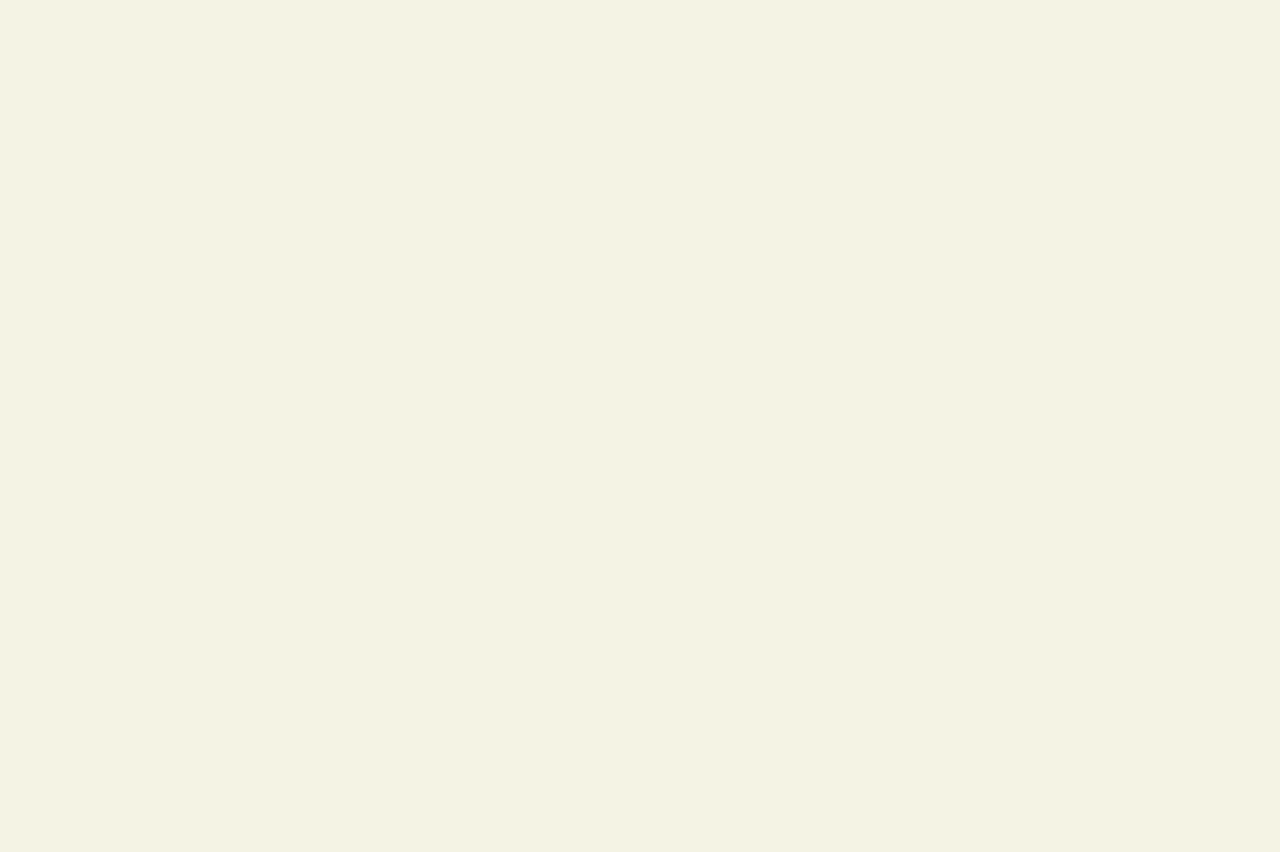
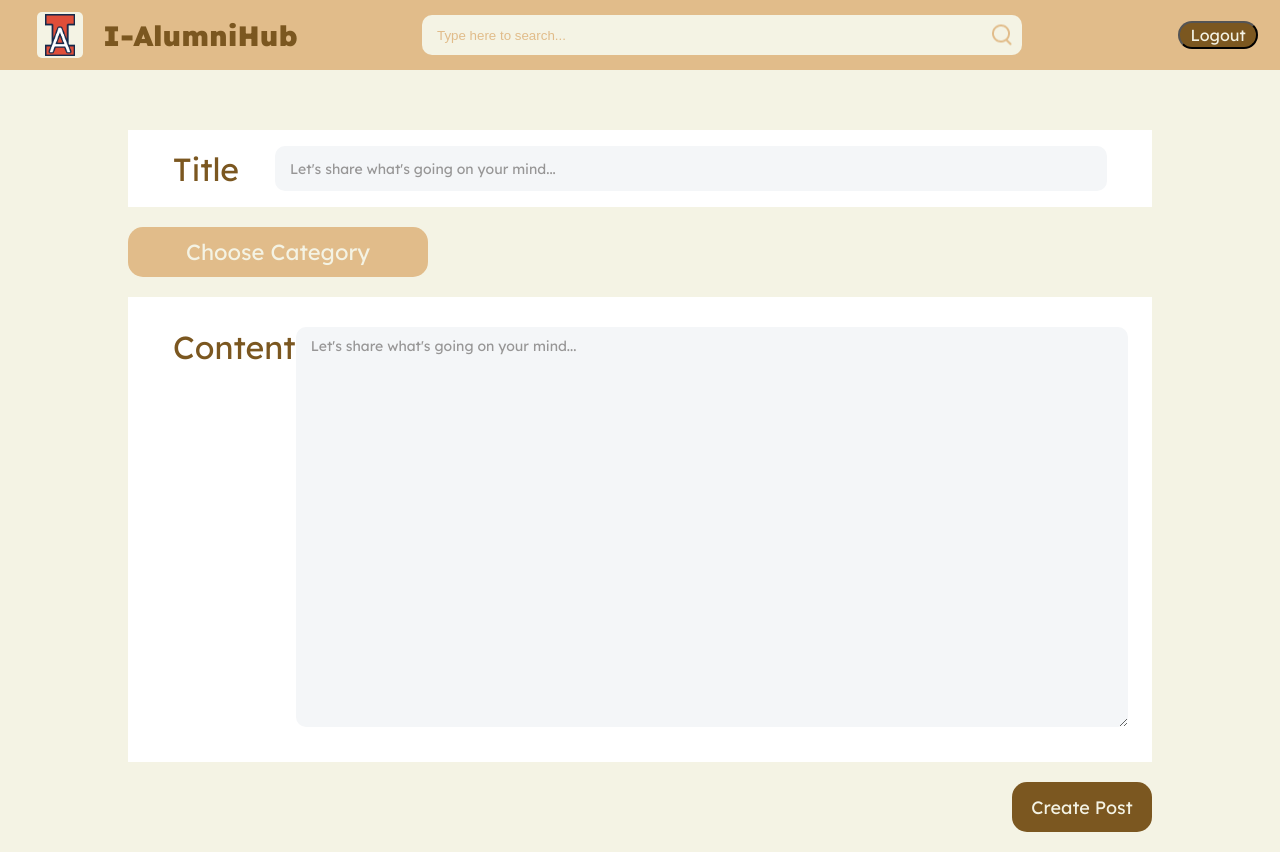
Before and after one commit to longma1012/CS409_project, a React (Create React App) app in the folder my-app/: page /createpost in a window 1280 px wide. Before the commit this address had no page. Before the commit the page ends 800 px from the top, so only its background shows below. Built offline with nearby package versions, Linux system fonts and the light colour scheme; no server answers.

Commit message:
self post frontend finished

```diff
--- a/my-app/src/App.js
+++ b/my-app/src/App.js
@@ -3,6 +3,7 @@ import LoginPage from "./components/LoginPage/LoginPage";
 import SignUpPage from "./components/SignUpPage/SignUpPage";
 import MainPage from "./components/MainPage/MainPage";
 import AfterSearch from "./components/MainPage/AfterSearch";
+import SelfPost from "./components/SelfPost/SelfPost";
 import { BrowserRouter as Router, Route, Link, Routes } from "react-router-dom";
 
 function App() {
@@ -14,6 +15,7 @@ function App() {
           <Route path="/signup" element={<SignUpPage />} />
           <Route path="/main" element={<MainPage />} />
           <Route path="/searched" element={<AfterSearch />} />
+          <Route path="/createpost" element={<SelfPost />} />
         </Routes>
       </div>
     </Router>
--- a/my-app/src/components/MainPage/MainPage.jsx
+++ b/my-app/src/components/MainPage/MainPage.jsx
@@ -2,6 +2,7 @@ import React from "react";
 import Header from "../Header/Header.jsx";
 import Categories from "./Categories.jsx";
 import PostCard from "./PostCard.jsx";
+import { Link } from "react-router-dom";
 
 import "./MainPage.css";
 
@@ -20,12 +21,14 @@ const MainPage = () => {
                     <div className="create-post-input">
                         <input
                             type="text"
-                            placeholder="Let's share what going on your mind..."
+                            placeholder="Let's share what's going on your mind..."
                         />
                     </div>
-                    <div className="create-post-button">
-                        <button>Create Post</button>
-                    </div>
+                    <Link to="/createpost">
+                        <div className="create-post-button">
+                            <button>Create Post</button>
+                        </div>
+                    </Link>
                 </div>
                 <div className="post-card-container">
                     <PostCard/>
--- a/my-app/src/components/MainPage/PostCard.css
+++ b/my-app/src/components/MainPage/PostCard.css
@@ -37,12 +37,20 @@ body {
 
 .content-area{
     margin-top: 10px;
+    display: flex;
+    flex-direction: column;
+    padding: 0;
+    /* border: 1px solid red; */
 }
-.title{
+.post-card-title{
+    max-width: 90%;
     font: var(--text-title);
     margin: 0;
+    text-align: left;
+    padding: 0;
 }
-.content{
+
+.post-card-content{
     font: var(--text-regular);
     color: var(--dark-grey);
     margin: 5px;
--- a/my-app/src/components/MainPage/PostCard.jsx
+++ b/my-app/src/components/MainPage/PostCard.jsx
@@ -16,15 +16,16 @@ const PostCard = () => {
                     <p className="post-time">2 days ago</p>
                 </div>
             </div>
+
             <div className="content-area">
-                <p className="title">
+                <div className="post-card-title">
                     Road Construction Update near Grainger Library
-                </p>
-                <p className="content">
+                </div>
+                <div className="post-card-content">
                     Recent road repairs near Grainger Library have caused
                     several street closures. This might lead to detours for
                     vehicles in the area. Please plan your route ...
-                </p>
+                </div>
             </div>
             <div className="info-area">
                 <div className="category-tag">Alumni Events</div>
--- /dev/null
+++ b/my-app/src/components/SelfPost/SelfPost.css
@@ -0,0 +1,113 @@
+@import "../../variables.css";
+
+.self-post-container {
+    margin-top: 60px;
+    display: flex;
+    /* justify-content: center; */
+    flex-flow: column;
+    align-items: center;
+}
+
+.self-post-title {
+    width: 80vw;
+    padding: 16px 0;
+    background-color: #ffffff;
+    display: flex;
+    justify-content: space-between;
+    align-items: center;
+}
+.self-post-title-text {
+    margin-left: 45px;
+    font: var(--text-title);
+}
+.self-post-title-input input {
+    width: 65vw;
+    height: 45px;
+    margin-right: 45px;
+    box-sizing: border-box;
+    background-color: var(--input-background);
+    border: 0;
+    border-radius: 10px;
+    color: var(--inner-text-grey);
+    font: var(--text-small);
+    padding-left: 15px;
+    font-size: 14px;
+}
+.self-post-title-input input::placeholder {
+    color: var(--inner-text-grey);
+}
+
+.category-choose {
+    margin: 20px 0;
+    width: 80vw;
+    /* border: 1px solid red; */
+}
+
+.category-choose-btn {
+    width: 300px;
+    height: 50px;
+    border-radius: 15px;
+    background-color: var(--light-brown);
+    font: var(--text-regular);
+    color: var(--background);
+    display: flex;
+    justify-content: center;
+    align-items: center;
+}
+
+.content-container {
+    width: 80vw;
+    padding: 30px 0;
+    background-color: #ffffff;
+    display: flex;
+    justify-content: space-between;
+    align-items: center;
+}
+.self-post-content-text {
+    margin-left: 45px;
+    align-self: flex-start;
+    font: var(--text-title);
+}
+.self-post-content-input textarea {
+    width: 65vw;
+    height: 400px;
+    margin-right: 45px;
+    padding: 10px;
+    box-sizing: border-box;
+    background-color: var(--input-background);
+    border: 0;
+    border-radius: 10px;
+    color: var(--inner-text-grey);
+    padding-left: 15px;
+    font: var(--text-small);
+    font-size: 14px;
+}
+.self-post-content-input textarea::placeholder {
+    color: var(--inner-text-grey);
+}
+
+.self-post-create {
+    margin: 20px 0;
+    width: 80vw;
+    /* border: 1px solid red; */
+    display: flex;
+    justify-content: flex-end;
+}
+
+.self-post-create-btn {
+    width: 140px;
+    height: 50px;
+    border-radius: 15px;
+    background-color: var(--dark-brown);
+    color: var(--background);
+
+    display: flex;
+    justify-content: center;
+    align-items: center;
+    font-family: Lexend;
+    font-size: 18px;
+}
+
+.self-post-create-btn:active {
+    background-color: #2f200a;
+}
--- a/my-app/src/components/SelfPost/SelfPost.jsx
+++ b/my-app/src/components/SelfPost/SelfPost.jsx
@@ -0,0 +1,39 @@
+import React from "react";
+import Header from "../Header/Header.jsx";
+import "./SelfPost.css";
+
+const SelfPost = () => {
+    return (
+        <div>
+            <Header />
+            <div className="self-post-container">
+                <div className="self-post-title">
+                    <div className="self-post-title-text">Title</div>
+                    <div className="self-post-title-input">
+                        <input
+                            type="text"
+                            placeholder="Let's share what's going on your mind..."
+                        />
+                    </div>
+                </div>
+                <div className="category-choose">
+                    <div className="category-choose-btn">Choose Category</div>
+                </div>
+                <div className="content-container">
+                    <div className="self-post-content-text">Content</div>
+                    <div className="self-post-content-input">
+                        <textarea
+                            type="text"
+                            placeholder="Let's share what's going on your mind..."
+                        />
+                    </div>
+                </div>
+                <div className="self-post-create">
+                    <div className="self-post-create-btn">Create Post</div>
+                </div>
+            </div>
+        </div>
+    );
+};
+
+export default SelfPost;
--- a/my-app/src/components/SignUpPage/SignUpPage.jsx
+++ b/my-app/src/components/SignUpPage/SignUpPage.jsx
@@ -2,7 +2,7 @@ import React, { useState } from "react";
 import "./SignUpPage.css";
 import { Link, useNavigate } from "react-router-dom";
 import { auth } from "../../config/firebase";
-import { createUserWithEmailAndPassword } from "firebase/auth";
+import {    createUserWithEmailAndPassword} from "firebase/auth";
 
 const SignUpPage = () => {
     const [email, setEmail] = useState("");
@@ -13,6 +13,7 @@ const SignUpPage = () => {
 
     const signUp = async (e) => {
         e.preventDefault();
+
         if (!email.endsWith("@illinois.edu")) {
             setSignUpError("Not an UIUC email");
         } else if (password !== confirmPassword) {
@@ -27,8 +28,12 @@ const SignUpPage = () => {
                 console.log(userCredential);
                 navigate("/main");
             } catch (error) {
+                if (error.code === "auth/email-already-in-use") {
+                    setSignUpError("Email already exists, please go to login.");
+                } else {
                 console.log(error);
                 setSignUpError("Invalid email or password. Please try again.");
+                }
             }
         }
     };
```
